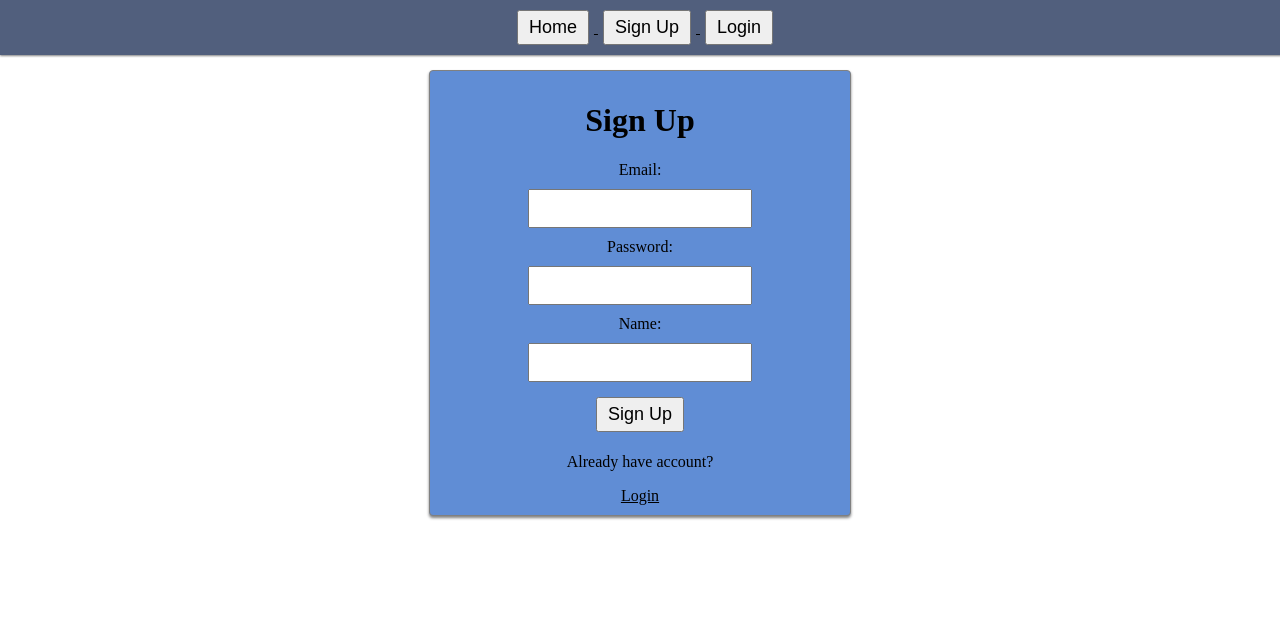
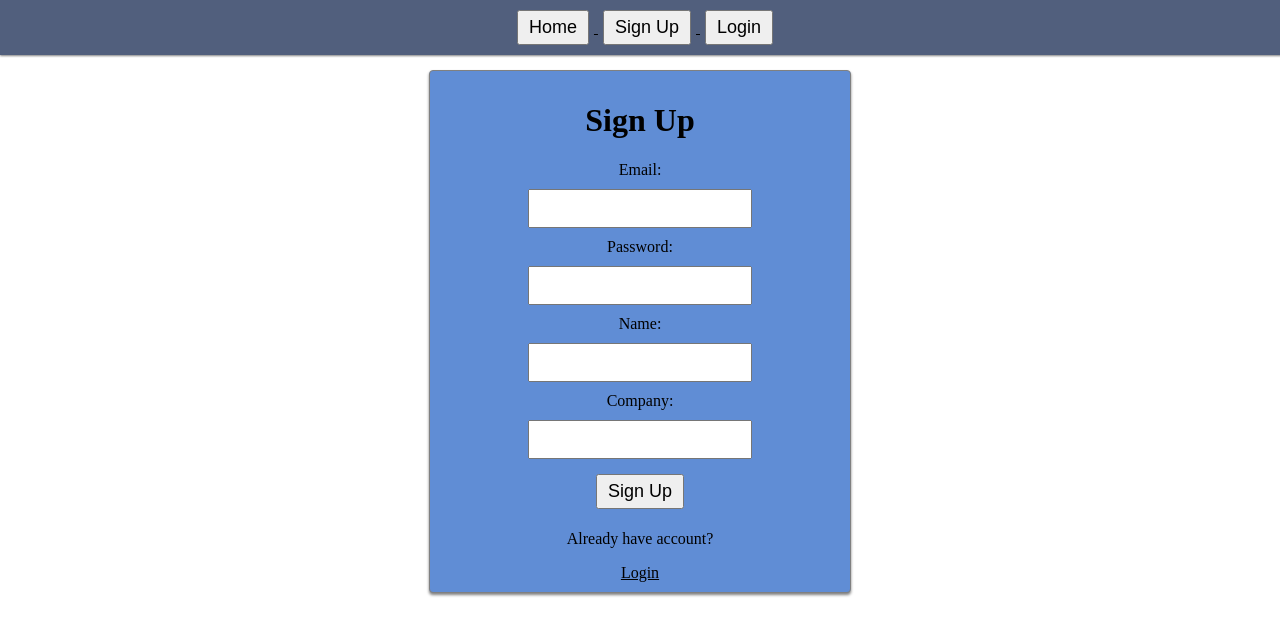
Before and after one commit to zsaritek/admin-ui-opinion-magnet, a React (Vite) app: page /signup in a window 1280 px wide. Shown: the top 636 px of the page. Built offline with nearby package versions, Linux system fonts and the light colour scheme.

Commit message:
registration with new company

```diff
--- a/src/pages/CompanyDetailsPage.jsx
+++ b/src/pages/CompanyDetailsPage.jsx
@@ -1,6 +1,9 @@
 import { Link } from "react-router-dom"
+import { useContext } from "react";
+import { AuthContext } from "../context/auth.context";
 
 function CompanyDetailsPage(props) {
+    const {user} = useContext(AuthContext)
 
 
     return (
--- a/src/pages/SignupPage.jsx
+++ b/src/pages/SignupPage.jsx
@@ -6,6 +6,7 @@ function SignupPage(props) {
     const [email, setEmail] = useState("");
     const [password, setPassword] = useState("");
     const [name, setName] = useState("");
+    const [company, setCompany] = useState("");
     const [errorMessage, setErrorMessage] = useState(undefined);
 
     const navigate = useNavigate();
@@ -13,11 +14,12 @@ function SignupPage(props) {
     const handleEmail = (e) => setEmail(e.target.value);
     const handlePassword = (e) => setPassword(e.target.value);
     const handleName = (e) => setName(e.target.value);
+    const handleCompany = (e) => setCompany(e.target.value);
 
     const handleSignupSubmit = (e) => {
         e.preventDefault();
 
-        const requestBody = { email, password, name };
+        const requestBody = { email, password, name, company };
 
 
 
@@ -51,6 +53,9 @@ function SignupPage(props) {
                 <label>Name:</label>
                 <input type="text" name="name" value={name} onChange={handleName} />
 
+                <label>Company:</label>
+                <input type="text" name="company" value={company} onChange={handleCompany} />
+
                 <button type="submit">Sign Up</button>
             </form>
 
--- a/src/services/auth.service.js
+++ b/src/services/auth.service.js
@@ -3,7 +3,7 @@ import axios from "axios";
 class AuthService {
     constructor() {
         this.api = axios.create({
-            baseURL: import.meta.env.VITE_API_URL || "http://localhost:5005",
+            baseURL: "http://localhost:5005/api" || import.meta.env.VITE_API_URL,
         });
 
         // Automatically set JWT token in the headers for every request
```
Also changed, not shown: 1 other file (tests, documents, lock files or other folders).
